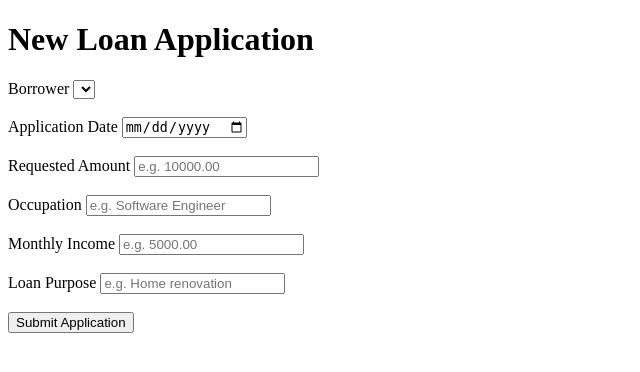
After one commit to Ahnaf1014/LoanGuard, a Flask app: page /applications/add in a window 1280 px wide. The commit adds this page. Shown: the top 372 px of the page, without its empty margins (0-640 px from the left). Run offline with Flask 3, Linux system fonts and the light colour scheme; data that the repository does not hold is empty.

Commit message:
Implement borrower and loan application management

```diff
--- a/backend/app.py
+++ b/backend/app.py
@@ -1,9 +1,11 @@
 from flask import Flask
 from routes.borrower import borrower_bp
+from routes.application import application_bp
 
 app = Flask(__name__)
 
 app.register_blueprint(borrower_bp)
+app.register_blueprint(application_bp)
 
 
 @app.route("/")
@@ -11,9 +13,19 @@ def home():
     return """
     <h1>LoanGuard</h1>
 
-    <a href="/borrowers">
-        Borrower Management
-    </a>
+    <ul>
+        <li>
+            <a href="/borrowers">
+                Borrowers
+            </a>
+        </li>
+
+        <li>
+            <a href="/applications">
+                Loan Applications
+            </a>
+        </li>
+    </ul>
     """
 
 
--- /dev/null
+++ b/backend/routes/application.py
@@ -0,0 +1,92 @@
+from flask import Blueprint, render_template, request, redirect
+from database.connection import get_connection
+
+application_bp = Blueprint("application", __name__)
+
+
+@application_bp.route("/applications")
+def applications():
+
+    conn = get_connection()
+    cursor = conn.cursor()
+
+    cursor.execute("""
+        SELECT
+            application_id,
+            application_date,
+            requested_amount,
+            application_status,
+            first_name,
+            last_name
+        FROM LOAN_APPLICATION
+        JOIN BORROWER
+            ON LOAN_APPLICATION.borrower_id = BORROWER.borrower_id
+        ORDER BY application_id
+    """)
+
+    applications = cursor.fetchall()
+
+    cursor.close()
+    conn.close()
+
+    return render_template("applications.html", applications=applications)
+
+
+@application_bp.route("/applications/add", methods=["GET", "POST"])
+def add_application():
+
+    conn = get_connection()
+    cursor = conn.cursor()
+
+    if request.method == "POST":
+
+        cursor.execute(
+            """
+            INSERT INTO LOAN_APPLICATION(
+
+                borrower_id,
+                loan_officer_id,
+                manager_id,
+                application_date,
+                requested_amount,
+                loan_purpose,
+                occupation,
+                monthly_income
+
+            )
+
+            VALUES(%s,%s,%s,%s,%s,%s,%s,%s)
+
+        """,
+            (
+                request.form["borrower_id"],
+                1,
+                None,
+                request.form["application_date"],
+                request.form["requested_amount"],
+                request.form["loan_purpose"],
+                request.form["occupation"],
+                request.form["monthly_income"],
+            ),
+        )
+
+        conn.commit()
+
+        cursor.close()
+        conn.close()
+
+        return redirect("/applications")
+
+    cursor.execute("""
+        SELECT borrower_id,
+               first_name,
+               last_name
+        FROM BORROWER
+    """)
+
+    borrowers = cursor.fetchall()
+
+    cursor.close()
+    conn.close()
+
+    return render_template("add_application.html", borrowers=borrowers)
--- /dev/null
+++ b/backend/templates/add_application.html
@@ -0,0 +1,95 @@
+<!doctype html>
+<html lang="en">
+  <head>
+    <meta charset="UTF-8" />
+    <meta name="viewport" content="width=device-width, initial-scale=1.0" />
+    <title>Add Loan Application</title>
+  </head>
+  <body>
+    <h1>New Loan Application</h1>
+
+    <form method="POST">
+      <label for="borrower_id">Borrower</label>
+
+      <select id="borrower_id" name="borrower_id">
+        {% for borrower in borrowers %}
+
+        <option value="{{ borrower.borrower_id }}">
+          {{ borrower.first_name }} {{ borrower.last_name }}
+        </option>
+
+        {% endfor %}
+      </select>
+
+      <br /><br />
+
+      <label for="application_date">Application Date</label>
+
+      <input
+        id="application_date"
+        type="date"
+        name="application_date"
+        title="Application date"
+        required
+      />
+
+      <br /><br />
+
+      <label for="requested_amount">Requested Amount</label>
+
+      <input
+        id="requested_amount"
+        type="number"
+        step="0.01"
+        name="requested_amount"
+        title="Requested amount"
+        placeholder="e.g. 10000.00"
+        required
+      />
+
+      <br /><br />
+
+      <label for="occupation">Occupation</label>
+
+      <input
+        id="occupation"
+        type="text"
+        name="occupation"
+        title="Occupation"
+        placeholder="e.g. Software Engineer"
+        required
+      />
+
+      <br /><br />
+
+      <label for="monthly_income">Monthly Income</label>
+
+      <input
+        id="monthly_income"
+        type="number"
+        step="0.01"
+        name="monthly_income"
+        title="Monthly income"
+        placeholder="e.g. 5000.00"
+        required
+      />
+
+      <br /><br />
+
+      <label for="loan_purpose">Loan Purpose</label>
+
+      <input
+        id="loan_purpose"
+        type="text"
+        name="loan_purpose"
+        title="Loan purpose"
+        placeholder="e.g. Home renovation"
+        required
+      />
+
+      <br /><br />
+
+      <button type="submit">Submit Application</button>
+    </form>
+  </body>
+</html>
```
Also changed, not shown: backend/routes/borrower.py (+82 -1 lines), backend/templates/applications.html (added, +45 -0 lines), backend/templates/base.html (added, +34 -0 lines), backend/templates/borrowers.html (+29 -20 lines), backend/templates/edit_borrower.html (added, +92 -0 lines), database/schema.sql (+26 -25 lines), 1 other file.
